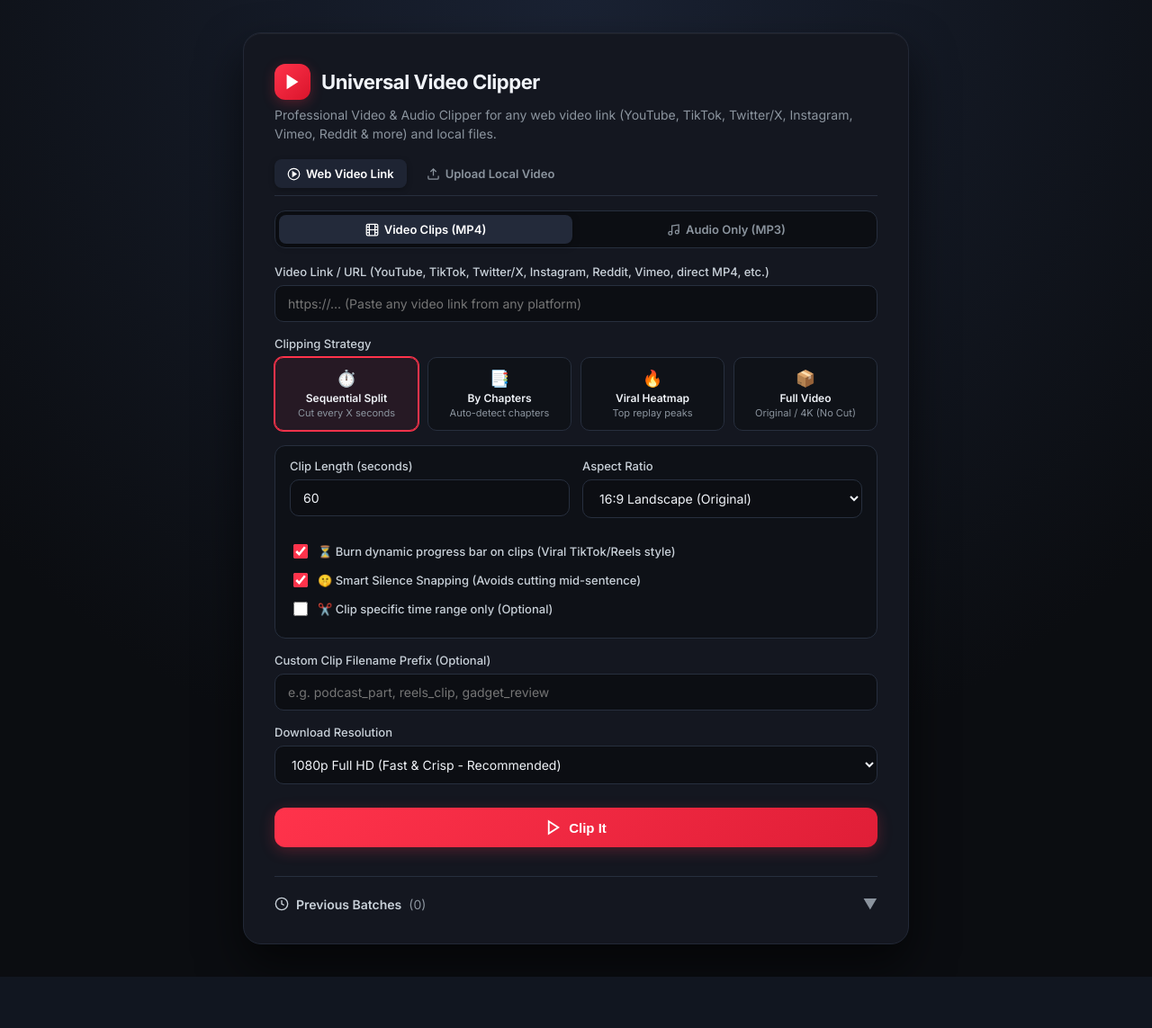
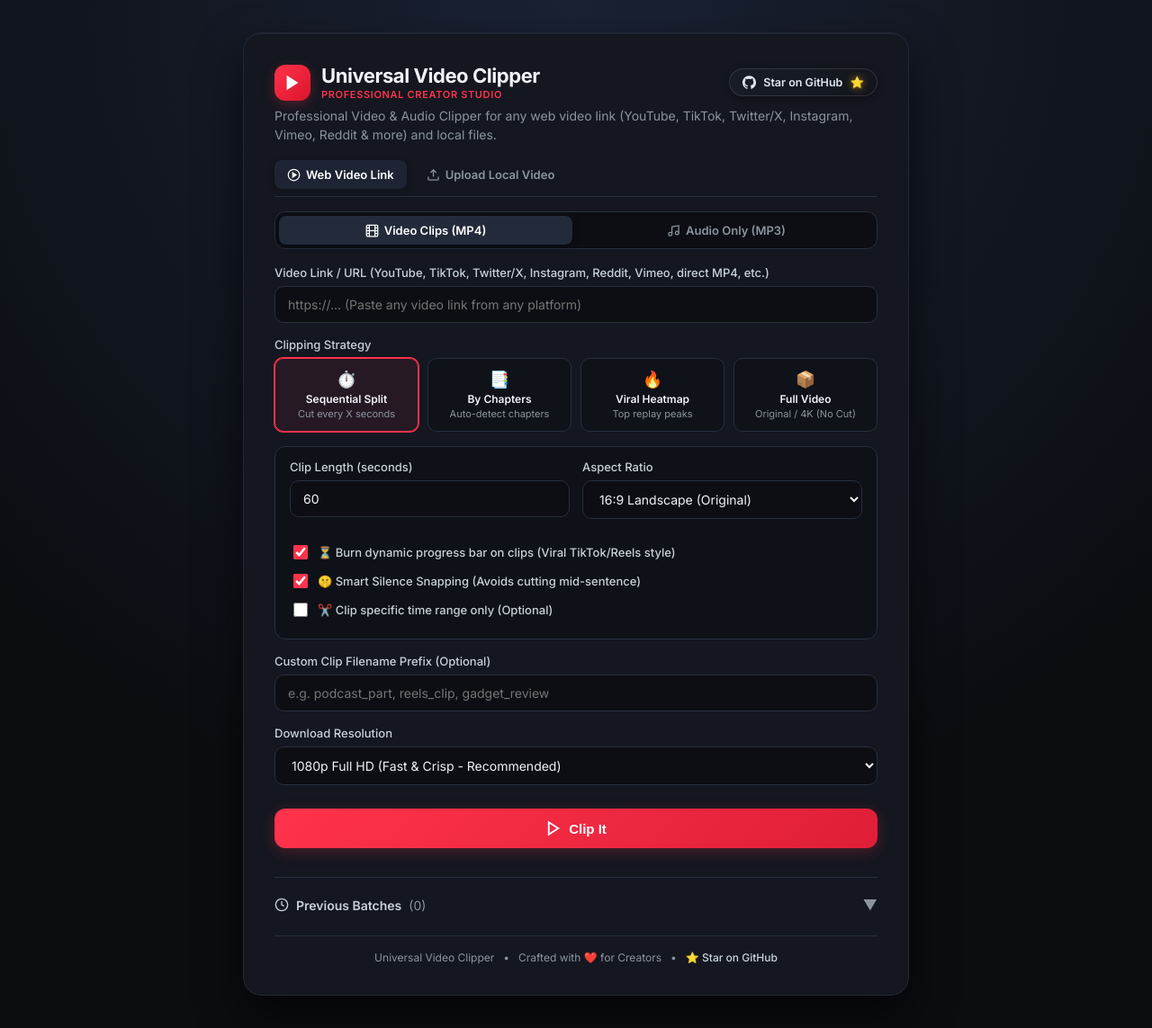
Before and after one commit to Abhijeetm96/clipper, a Flask app: page / in a window 1280 px wide. Shown: the whole page at 90% size. Before the commit the page ends 1086 px from the top, so only its background shows below. Run offline with Flask 3, Linux system fonts and the light colour scheme; data that the repository does not hold is empty; some libraries are stand-ins or nearby versions.

Commit message:
feat: add interactive Star on GitHub button and studio footer

```diff
--- a/templates/index.html
+++ b/templates/index.html
@@ -51,8 +51,73 @@
   .header {
     display: flex;
     align-items: center;
+    justify-content: space-between;
     gap: 12px;
     margin-bottom: 6px;
+    flex-wrap: wrap;
+  }
+  .header-brand {
+    display: flex;
+    align-items: center;
+    gap: 12px;
+  }
+  .header-tagline {
+    font-size: 11px;
+    font-weight: 600;
+    text-transform: uppercase;
+    letter-spacing: 0.06em;
+    color: var(--accent);
+    margin-top: 1px;
+  }
+  .btn-github-star {
+    display: inline-flex;
+    align-items: center;
+    gap: 8px;
+    background: linear-gradient(135deg, #181d26, #12151d);
+    color: #e2e8f0;
+    border: 1px solid rgba(255, 255, 255, 0.12);
+    padding: 7px 14px;
+    border-radius: 9999px;
+    font-size: 12.5px;
+    font-weight: 600;
+    text-decoration: none;
+    transition: all 0.25s cubic-bezier(0.4, 0, 0.2, 1);
+    box-shadow: 0 2px 8px rgba(0, 0, 0, 0.35);
+  }
+  .btn-github-star:hover {
+    background: linear-gradient(135deg, #232936, #1a1f2c);
+    border-color: rgba(245, 158, 11, 0.6);
+    box-shadow: 0 4px 18px rgba(245, 158, 11, 0.28);
+    transform: translateY(-1px);
+    color: #ffffff;
+  }
+  .btn-github-star .star-badge {
+    display: inline-block;
+    filter: drop-shadow(0 0 4px rgba(245, 158, 11, 0.7));
+    transition: transform 0.2s;
+  }
+  .btn-github-star:hover .star-badge {
+    transform: scale(1.3) rotate(15deg);
+  }
+  .studio-footer {
+    margin-top: 24px;
+    padding-top: 16px;
+    border-top: 1px solid var(--border);
+    display: flex;
+    align-items: center;
+    justify-content: center;
+    gap: 10px;
+    font-size: 12px;
+    color: var(--muted);
+  }
+  .footer-link {
+    color: #cbd5e1;
+    text-decoration: none;
+    font-weight: 500;
+    transition: color 0.2s;
+  }
+  .footer-link:hover {
+    color: #f59e0b;
   }
   .icon-badge {
     width: 40px;
@@ -753,10 +818,20 @@
 
 <div class="card">
   <div class="header">
-    <div class="icon-badge">
-      <svg viewBox="0 0 24 24"><polygon points="5 3 19 12 5 21 5 3" fill="white"></polygon></svg>
-    </div>
-    <h1>Universal Video Clipper</h1>
+    <div class="header-brand">
+      <div class="icon-badge">
+        <svg viewBox="0 0 24 24"><polygon points="5 3 19 12 5 21 5 3" fill="white"></polygon></svg>
+      </div>
+      <div>
+        <h1>Universal Video Clipper</h1>
+        <div class="header-tagline">Professional Creator Studio</div>
+      </div>
+    </div>
+    <a href="https://github.com/Abhijeetm96/clipper" target="_blank" rel="noopener noreferrer" class="btn-github-star" title="Star this project on GitHub!">
+      <svg width="15" height="15" viewBox="0 0 24 24" fill="currentColor"><path d="M12 .297c-6.63 0-12 5.373-12 12 0 5.303 3.438 9.8 8.205 11.385.6.113.82-.258.82-.577 0-.285-.01-1.04-.015-2.04-3.338.724-4.042-1.61-4.042-1.61C4.422 18.07 3.633 17.7 3.633 17.7c-1.087-.744.084-.729.084-.729 1.205.084 1.838 1.236 1.838 1.236 1.07 1.835 2.809 1.305 3.495.998.108-.776.417-1.305.76-1.605-2.665-.3-5.466-1.332-5.466-5.93 0-1.31.465-2.38 1.235-3.22-.135-.303-.54-1.523.105-3.176 0 0 1.005-.322 3.3 1.23.96-.267 1.98-.399 3-.405 1.02.006 2.04.138 3 .405 2.28-1.552 3.285-1.23 3.285-1.23.645 1.653.24 2.873.12 3.176.765.84 1.23 1.91 1.23 3.22 0 4.61-2.805 5.625-5.475 5.92.42.36.81 1.096.81 2.22 0 1.606-.015 2.896-.015 3.286 0 .315.21.69.825.57C20.565 22.092 24 17.592 24 12.297c0-6.627-5.373-12-12-12"/></svg>
+      <span>Star on GitHub</span>
+      <span class="star-badge">⭐</span>
+    </a>
   </div>
   <p class="sub">Professional Video & Audio Clipper for any web video link (YouTube, TikTok, Twitter/X, Instagram, Vimeo, Reddit & more) and local files.</p>
 
@@ -1040,6 +1115,16 @@
       <span id="historyArrow" style="color: var(--muted);">▼</span>
     </div>
     <div class="history-list" id="historyList"></div>
+  </div>
+
+  <div class="studio-footer">
+    <span>Universal Video Clipper</span>
+    <span>•</span>
+    <span>Crafted with ❤️ for Creators</span>
+    <span>•</span>
+    <a href="https://github.com/Abhijeetm96/clipper" target="_blank" rel="noopener noreferrer" class="footer-link">
+      ⭐ Star on GitHub
+    </a>
   </div>
 </div>
 
```
